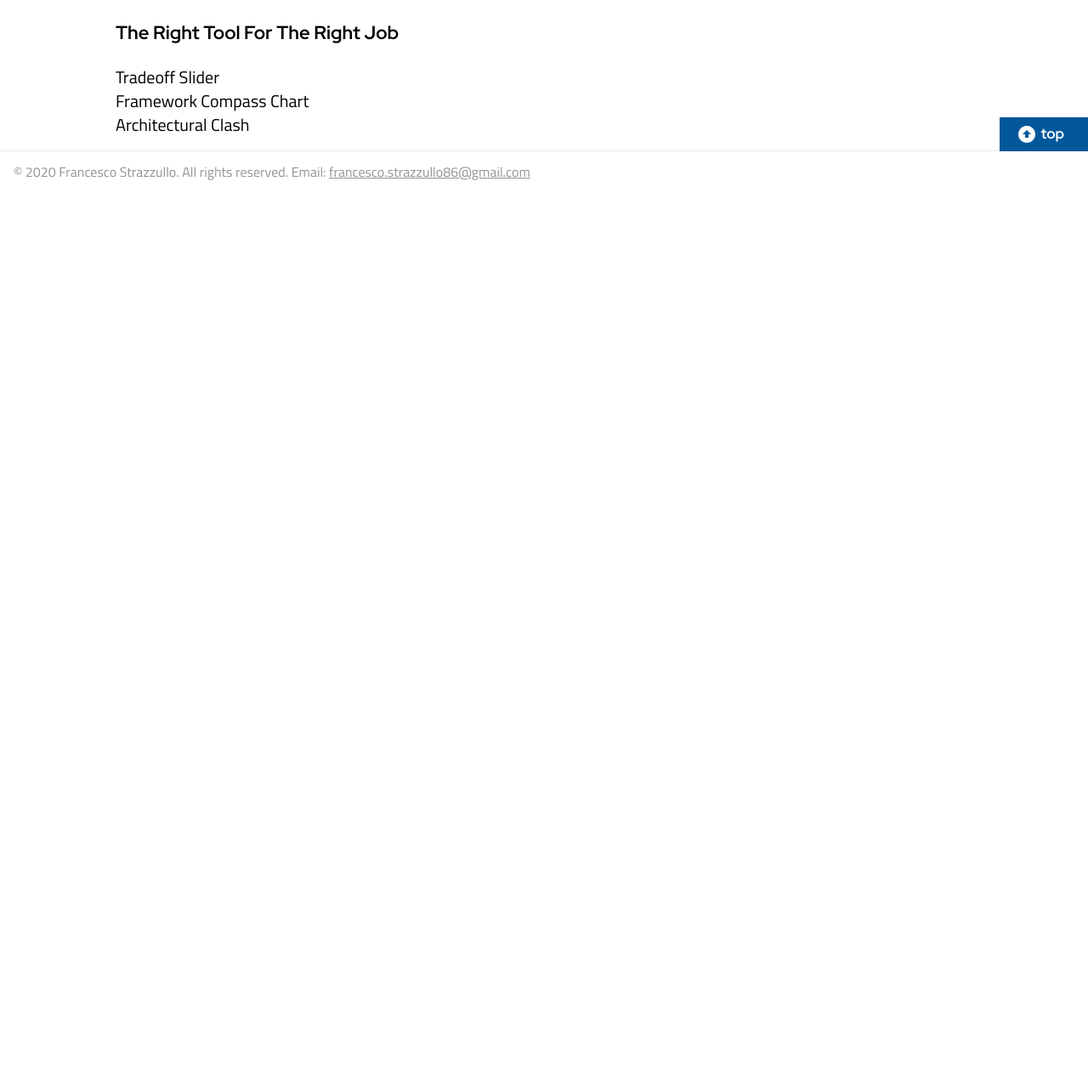
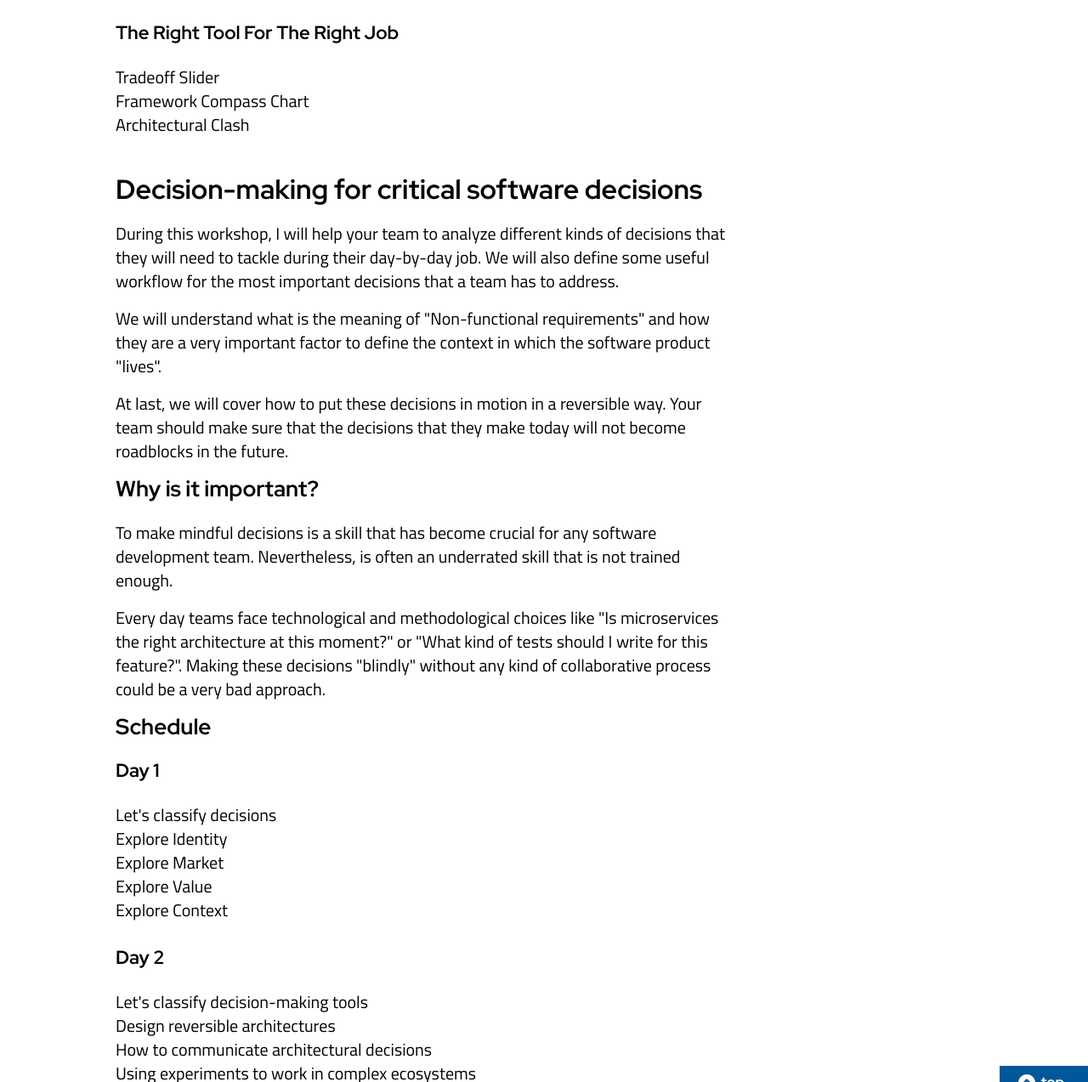
Before and after one commit to francesco-strazzullo/francesco-strazzullo.github.io, a Gatsby site: page /workshops in a window 1280 px wide. Shown: the part 1527-2800 px from the top of the page at 85% size. Before the commit the page ends 1753 px from the top, so only its background shows below. Built offline with nearby package versions, Linux system fonts and the light colour scheme; Gatsby itself is replaced by a stand-in of ours.

Commit message:
completed videos and workshop

```diff
--- a/src/components/header.js
+++ b/src/components/header.js
@@ -18,9 +18,6 @@ const menu = [{
 }, {
   label: 'book',
   slug: '/book'
-}, {
-  label: 'about me',
-  slug: '/about-me'
 }]
 
 class Header extends Component {
@@ -51,14 +48,15 @@ class Header extends Component {
           <h1>
             <Link
               alt={siteTitle}
-              to='/'>
+              to='/'
+            >
               <StrazzLogoIcon alt={siteTitle} />
             </Link>
           </h1>
         </div>
         <div className={hasMenuOpen ? `${styles.header__menu__toggled} ${styles.header__menu}` : `${styles.header__menu}`}>
           {menu.map(menuItem => {
-            return <Link className={styles.header__menu__item} key={menuItem.slug} to={menuItem.slug} >{menuItem.label}</Link>
+            return <Link className={styles.header__menu__item} key={menuItem.slug} to={menuItem.slug}>{menuItem.label}</Link>
           })}
         </div>
       </header>
@@ -81,7 +79,7 @@ class Header extends Component {
           </li>
         </ul>
       </div>
-    </Container>)
+            </Container>)
   }
 }
 
@@ -90,7 +88,7 @@ Header.propTypes = {
 }
 
 Header.defaultProps = {
-  siteTitle: ``
+  siteTitle: ''
 }
 
 export default Header
--- a/src/pages/videos.js
+++ b/src/pages/videos.js
@@ -14,21 +14,21 @@ const SecondPage = () => (
     </Section>
 
     <Section hasSidebar={false}>
-      <h3>TestCon 2019: Strategic TDD</h3>
+      <h3 id='tdd'>TestCon 2019: Strategic TDD</h3>
       <IframeContainer>
         <iframe title='Strategic TDD' src='https://www.youtube.com/embed/q7bw-P7qgGA' frameborder='0' allow='accelerometer; autoplay; encrypted-media; gyroscope; picture-in-picture' allowfullscreen />
       </IframeContainer>
     </Section>
 
     <Section hasSidebar={false}>
-      <h3>jsday 2019: A DIY guide to building your own Rendering Engine</h3>
+      <h3 id='engine'>jsday 2019: A DIY guide to building your own Rendering Engine</h3>
       <IframeContainer>
         <iframe title='A DIY guide to building your own Rendering Engine' src='https://www.youtube.com/embed/T9x7Bkpw4hg' frameborder='0' allow='accelerometer; autoplay; encrypted-media; gyroscope; picture-in-picture' allowfullscreen />
       </IframeContainer>
     </Section>
 
     <Section hasSidebar={false}>
-      <h3>ViennaJS Semptermber 2018: Framework Compass Chart</h3>
+      <h3 id='chart'>ViennaJS Semptermber 2018: Framework Compass Chart</h3>
       <IframeContainer>
         <iframe title='Framework Compass Chart' src='https://www.youtube.com/embed/buFMbKRAUs8' frameBorder='0' allow='accelerometer; autoplay; encrypted-media; gyroscope; picture-in-picture' allowFullScreen />
       </IframeContainer>
--- a/src/pages/workshops.js
+++ b/src/pages/workshops.js
@@ -10,7 +10,7 @@ const Workshops = () => (
   <Layout>
     <Seo title='workshops' />
 
-    <Hero title='Speaker, Trainer and Software Engineer' img={<HeaderImage />} />
+    <Hero title='Workshops' img={<HeaderImage />} />
 
     <Section hasSidebar={false}>
       <p>This is a list of my workshops. If you want to any information about a workshop feel free to <a href='mailto:francesco.strazzullo86@gmail.com'>contact</a> me.</p>
@@ -49,6 +49,43 @@ const Workshops = () => (
         <li>Architectural Clash</li>
       </ul>
     </Section>
+
+    <Section hasSidebar={false} id='decision-making'>
+      <h3>Decision-making for critical software decisions</h3>
+      <p>
+        During this workshop, I will help your team to analyze different kinds of decisions that they will need to tackle during their day-by-day job. We will also define some useful workflow for the most important decisions that a team has to address.
+      </p>
+      <p>
+        We will understand what is the meaning of "Non-functional requirements" and how they are a very important factor to define the context in which the software product "lives".
+      </p>
+      <p>
+        At last, we will cover how to put these decisions in motion in a reversible way. Your team should make sure that the decisions that they make today will not become roadblocks in the future.
+      </p>
+      <h4>Why is it important?</h4>
+      <p>
+        To make mindful decisions is a skill that has become crucial for any software development team. Nevertheless, is often an underrated skill that is not trained enough.
+      </p>
+      <p>
+        Every day teams face technological and methodological choices like <i>"Is microservices the right architecture at this moment?"</i> or <i>"What kind of tests should I write for this feature?"</i>. Making these decisions "blindly" without any kind of collaborative process could be a very bad approach.
+      </p>
+      <h4>Schedule</h4>
+      <h6>Day 1</h6>
+      <ul>
+        <li>Let's classify decisions</li>
+        <li>Explore <i>Identity</i></li>
+        <li>Explore <i>Market</i></li>
+        <li>Explore <i>Value</i></li>
+        <li>Explore <i>Context</i></li>
+      </ul>
+      <br />
+      <h6>Day 2</h6>
+      <ul>
+        <li>Let's classify decision-making tools</li>
+        <li>Design reversible architectures</li>
+        <li>How to communicate architectural decisions</li>
+        <li>Using experiments to work in complex ecosystems</li>
+      </ul>
+    </Section>
   </Layout>
 )
 
```
Also changed, not shown: src/pages/index.js (+5 -7 lines).
